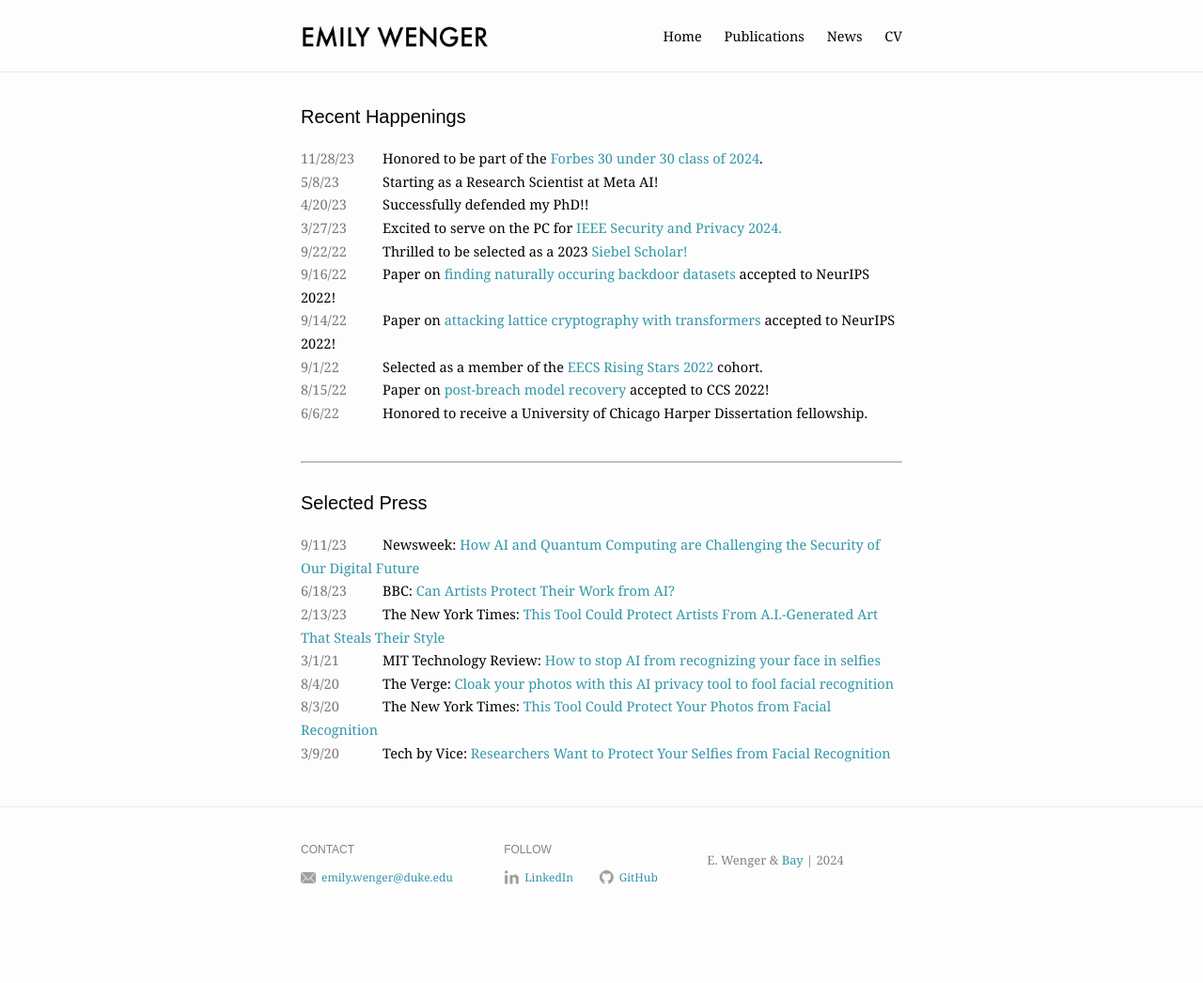
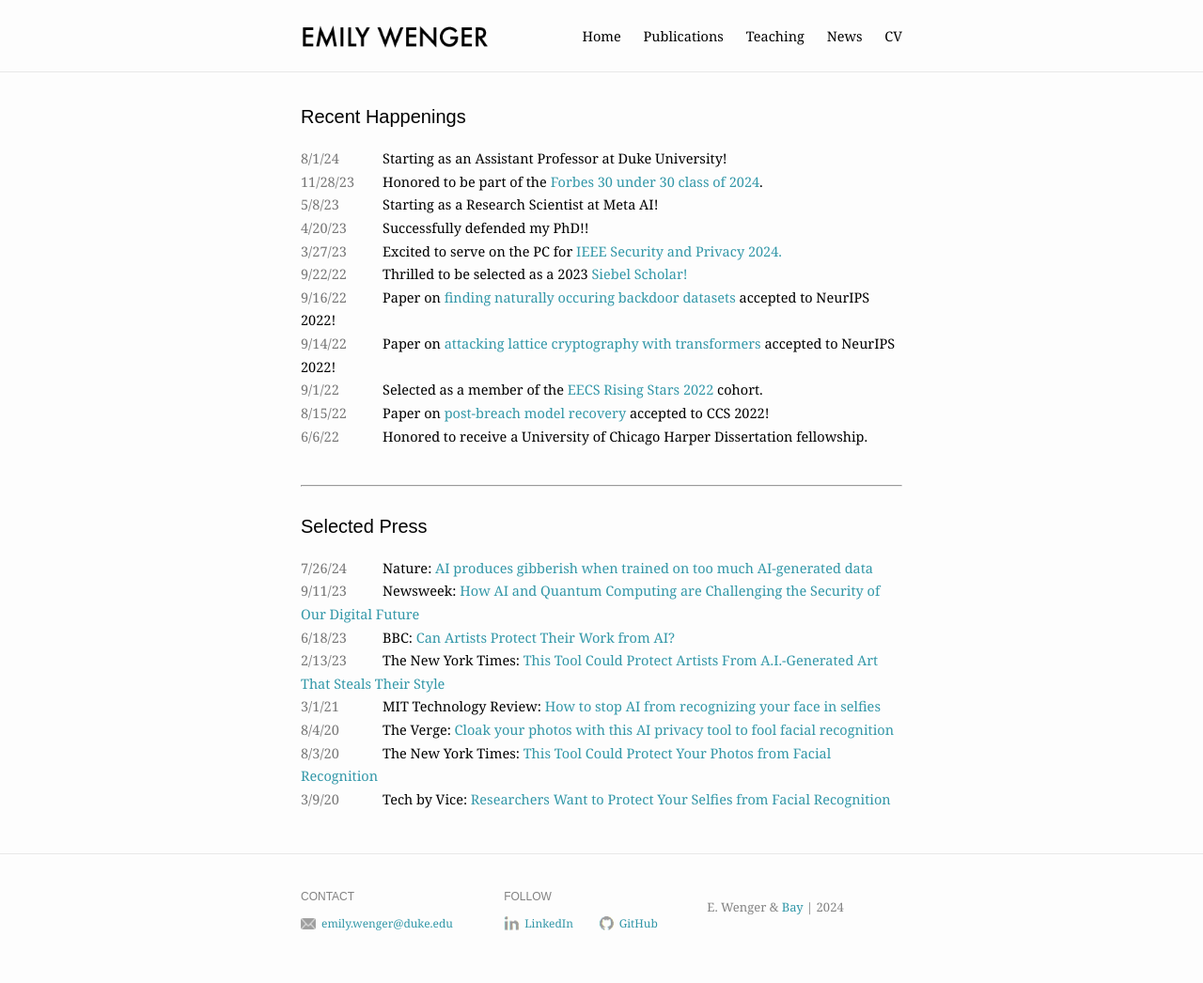
Before and after one commit to emilywenger/emilywenger.github.io, a Jekyll site: the page built from news.md, in a window 1280 px wide. Shown: the whole page at 94% size. Built offline with Jekyll 4.4.1, drawn with Linux system fonts in a browser that asks for light colours; before the commit the page ends 997 px from its top, so only the background shows below that.

Commit message:
website updates with teaching

```diff
--- a/_config.yml
+++ b/_config.yml
@@ -14,6 +14,7 @@ header:
     - name: Home
       slug: /
     - name: Publications
+    - name: Teaching
     - name: News
     - name: CV
       slug: /assets/CV.pdf
--- a/_layouts/news.html
+++ b/_layouts/news.html
@@ -21,7 +21,6 @@
         <div class="blog">
           </br>
           <h1 class="page-heading">Selected Press</h1>
-          <!-- TODO finish this -->
           <p class="blog-post-list">
             {% for item in page.pressitems %}
             <span class="blog-post-date">{{ item.date | date: "%-m/%-d/%y" }}</span>
--- a/news.md
+++ b/news.md
@@ -4,6 +4,9 @@ title: News
 slug: /news
 
 updates:
+- date: 2024-08-1
+  content: Starting as an Assistant Professor at Duke University!
+
 - date: 2023-11-28
   content: Honored to be part of the <a href="https://www.forbes.com/30-under-30/2024/consumer-technology" target="_blank">Forbes 30 under 30 class of 2024</a>.
 
@@ -35,6 +38,11 @@ updates:
   content: Honored to receive a University of Chicago Harper Dissertation fellowship.
 
 pressitems:
+- date: 2024-07-26
+  venue: Nature
+  title: AI produces gibberish when trained on too much AI-generated data
+  link: https://www.nature.com/articles/d41586-024-02355-z
+
 - date: 2023-09-11
   venue: Newsweek
   title: How AI and Quantum Computing are Challenging the Security of Our Digital Future
@@ -77,6 +85,6 @@ pressitems:
   link: https://www.vice.com/en/article/m7qxwq/researchers-want-to-protect-your-selfies-from-facial-recognition
 
 ---
-
+<!--
 Some recent updates.
-<br />
+<br /> -->
```
Also changed, not shown: _layouts/teaching.html (added, +32 -0 lines), index.md (+1 -1 lines), publications.md (+7 -1 lines), teaching.md (added, +13 -0 lines), 1 other file.
